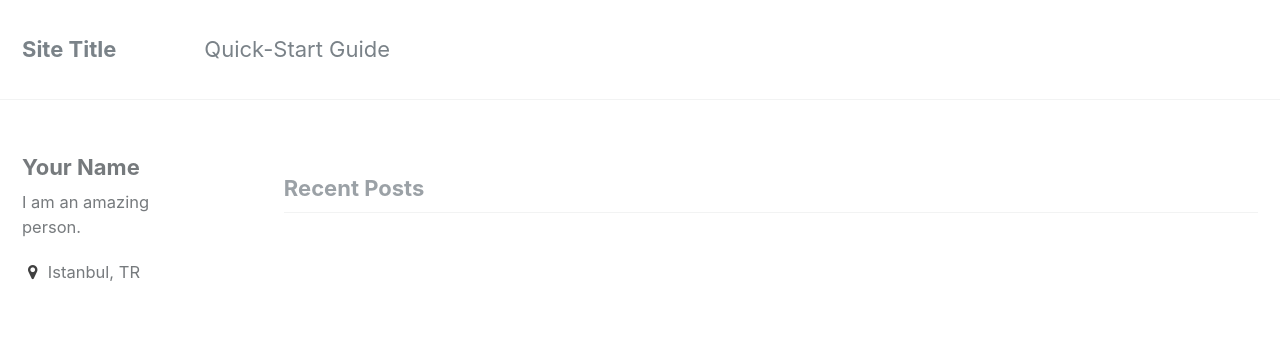
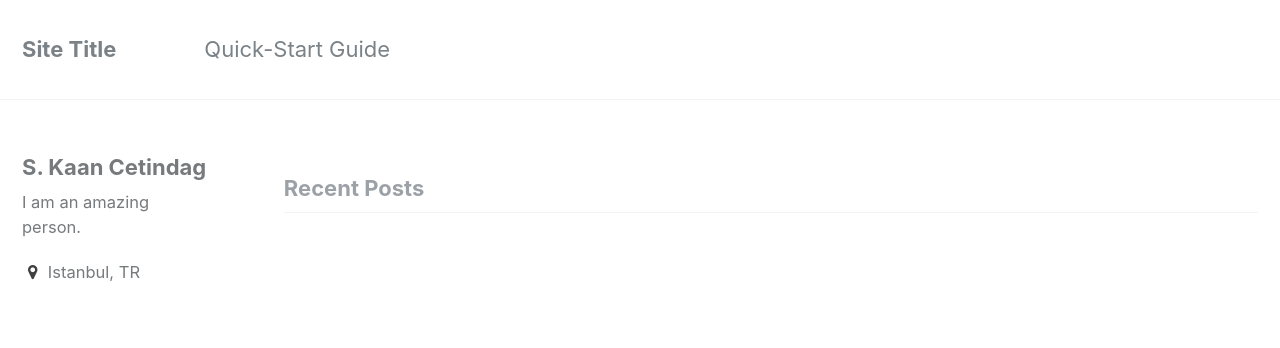
Before and after one commit to kaancet/kaancet.github.io, a Jekyll site: the page built from index.html, in a window 1280 px wide. Shown: the top 348 px of the page. Built offline with Jekyll 4.4.1, drawn with Linux system fonts in a browser that asks for light colours; the list of posts is cut into pages by our own code.

Commit message:
customize vals

```diff
--- a/_config.yml
+++ b/_config.yml
@@ -77,7 +77,7 @@ analytics:
 
 # Site Author
 author:
-  name             : "Your Name"
+  name             : "S. Kaan Cetindag"
   avatar           : # path of avatar image, e.g. "/assets/images/bio-photo.jpg"
   bio              : "I am an amazing person."
   location         : "Istanbul, TR"
```
